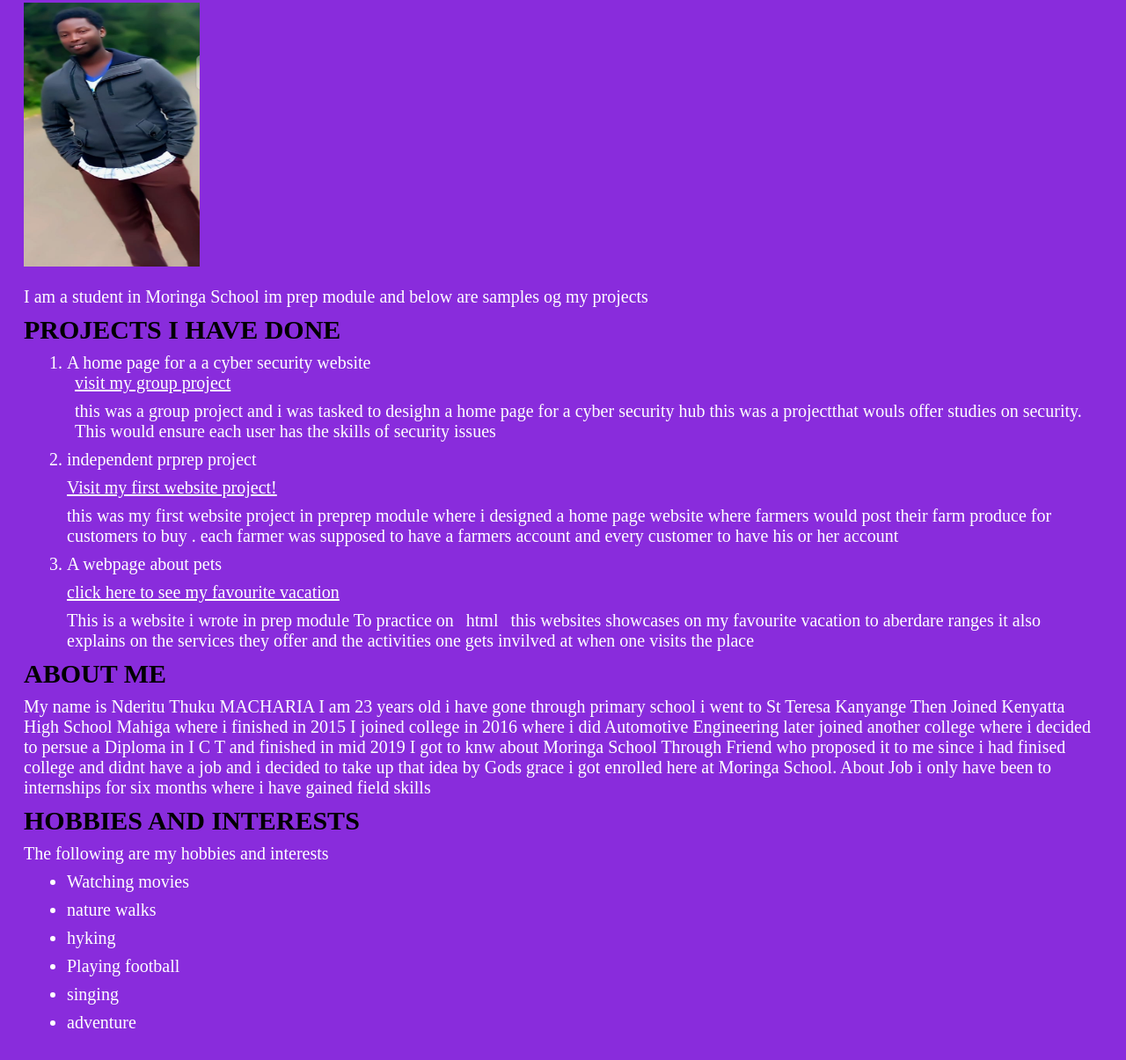
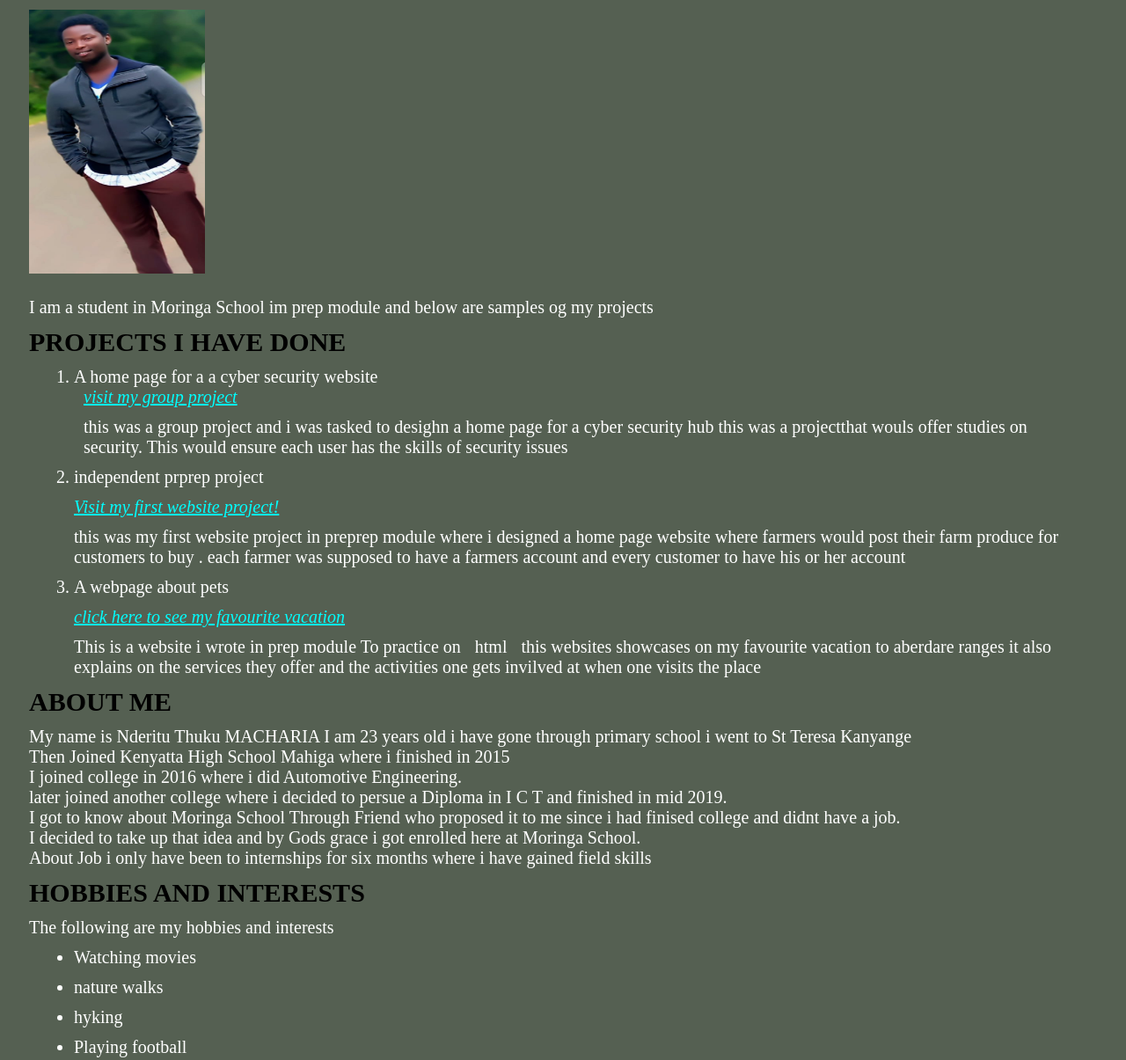
Before and after one commit to Thuku456/portfolio, a plain HTML site: page index.html in a window 1280 px wide. Shown: the part 80-1285 px from the top of the page at 88% size. Drawn offline with Linux system fonts and the light colour scheme.

Commit message:
styled links

```diff
--- a/index.html
+++ b/index.html
@@ -42,13 +42,13 @@
     <h4>ABOUT ME</h4>
     <P>My name is Nderitu Thuku MACHARIA
         I am 23 years old
-        i have gone through primary school i went to St Teresa Kanyange
-        Then Joined Kenyatta High School Mahiga where i finished in 2015
-        I joined college in 2016 where i did Automotive Engineering later joined another
-        college where i decided to persue a Diploma in I C T and finished in mid 2019
-        I got to knw about Moringa School Through Friend who proposed it to me since i had
-        finised college and didnt have a job and i decided to take up that idea by Gods
-        grace i got enrolled here at Moringa School.
+        i have gone through primary school i went to St Teresa Kanyange <br>
+        Then Joined Kenyatta High School Mahiga where i finished in 2015 <br>
+        I joined college in 2016 where i did Automotive Engineering. <br> later joined another
+        college where i decided to persue a Diploma in I C T and finished in mid 2019. <br>
+        I got to know about Moringa School Through Friend who proposed it to me since i had
+        finised college and didnt have a job. <br> I decided to take up that idea and by Gods
+        grace i got enrolled here at Moringa School. <br>
         About Job i only have been to internships for six months  where i have gained field skills
     </P>
     <h4>HOBBIES AND INTERESTS</h4>
--- a/styles.css
+++ b/styles.css
@@ -1,9 +1,9 @@
 *{
     color: white;
-    background-color:#892cdc ;
+    background-color:#556052 ;
     font-style: normal;
     font-size: 20px;
-    margin: 9px;
+    margin: 11px;
 }
 .img{
     size: 0px;
@@ -22,3 +22,15 @@ h2{
     font-weight: 200px;
     font-size: 40px;
 }
+.link1{
+    color:cyan;
+    font-style: italic;
+}
+.link2{
+    color:cyan;
+    font-style: italic;
+}
+.link3{
+    color:cyan;
+    font-style: italic;
+}
```
Also changed, not shown: 1 other file.
